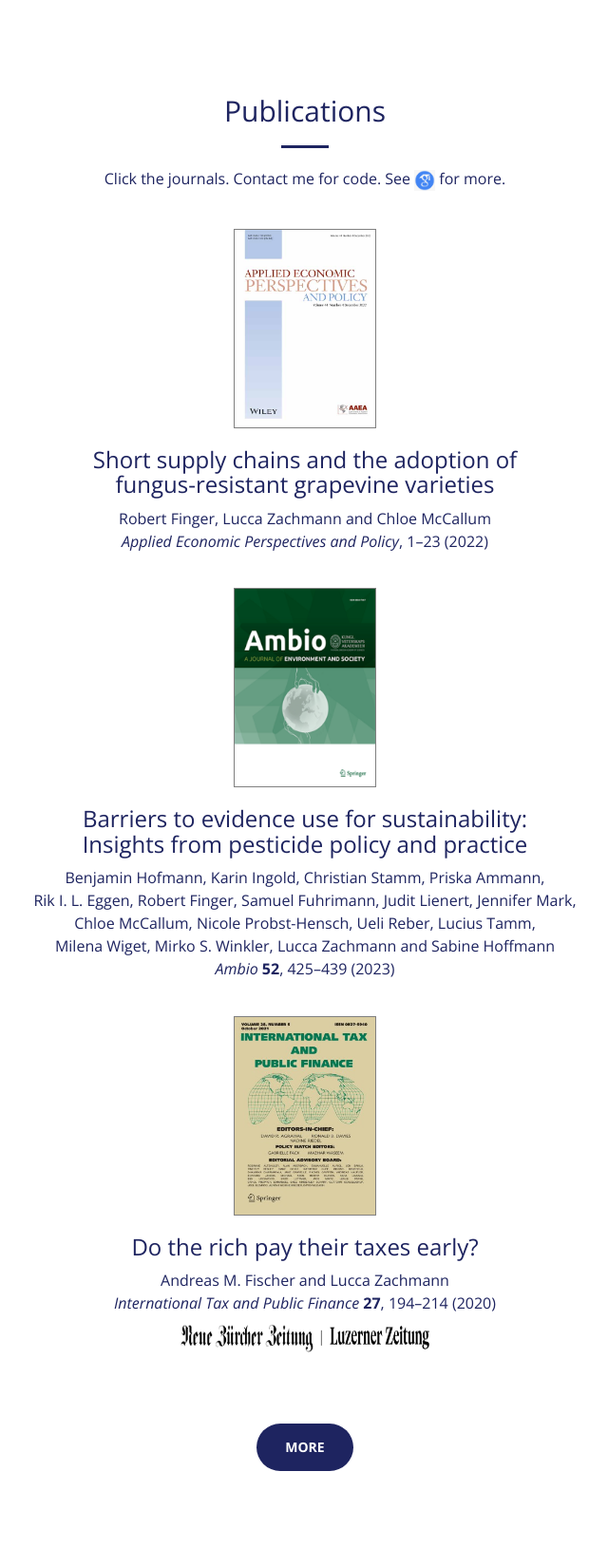
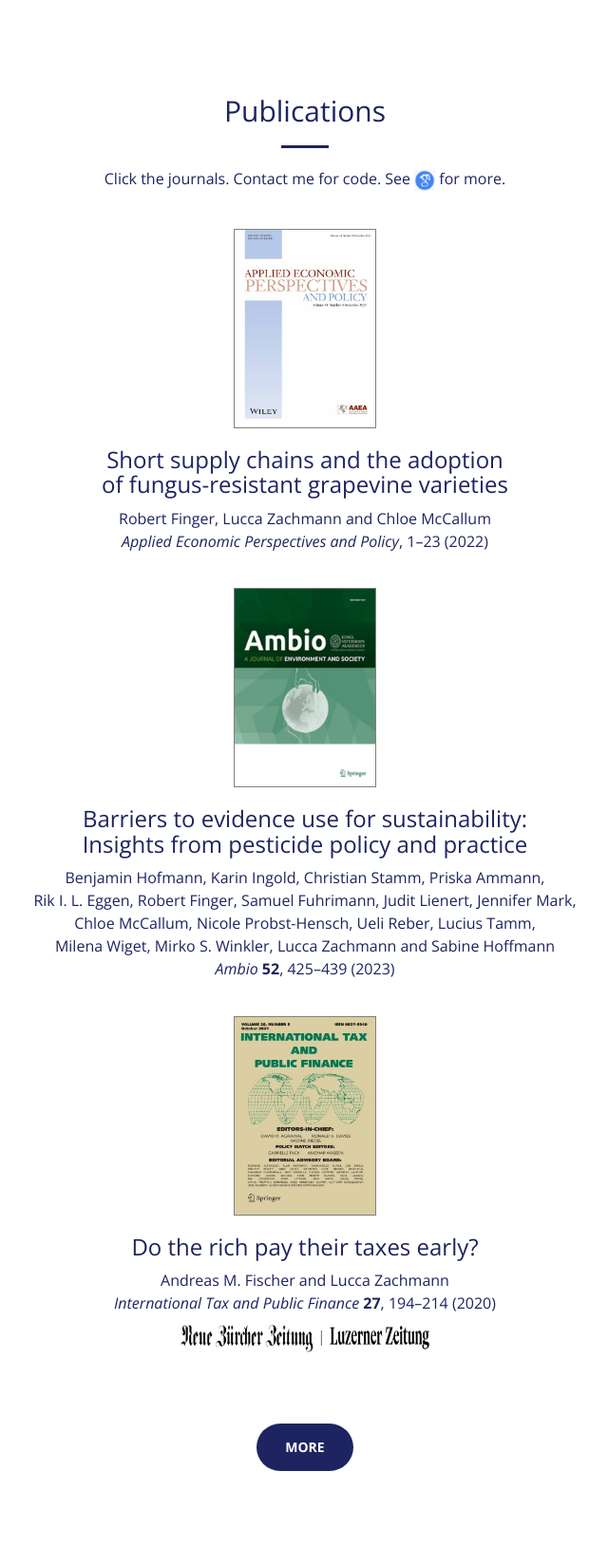
Before and after one commit to luccalino/luccalino.github.io, a Jekyll site: the page pubtest.html, which Jekyll copies as it is, in a window 1280 px wide. Shown: the whole page at 95% size, without its empty margins (319-959 px from the left). Built offline with Jekyll 4.4.1, drawn with Linux system fonts in a browser that asks for light colours.

Commit message:
Update pubtest.html

```diff
--- a/pubtest.html
+++ b/pubtest.html
@@ -54,7 +54,7 @@
             <div class="col-6 text-center">
                 <div class="service-box">
                       <a class="fa fa-4x wow bounceIn text-primary" href="https://onlinelibrary.wiley.com/doi/full/10.1002/aepp.13337" target="_blank"><img title="AEPP" alt="AEPP" src="img/AEPP.jpg" style="cursor:pointer;border:1px solid grey;" width="150" height="210"></a>
-                      <h3 style="color:#1E2460;">Short supply chains and the adoption of<br>fungus-resistant grapevine varieties</h3>
+                      <h3 style="color:#1E2460;">Short supply chains and the adoption<br>of fungus-resistant grapevine varieties</h3>
                       <p class="text-muted" style="color:#1E2460;">Robert Finger, Lucca Zachmann and Chloe McCallum</p>
                       <p class="text-muted" style="color:#1E2460;"><i>Applied Economic Perspectives and Policy</i>, 1–23 (2022)</p>
                       <p style="margin-bottom:1cm;"></p>
```
